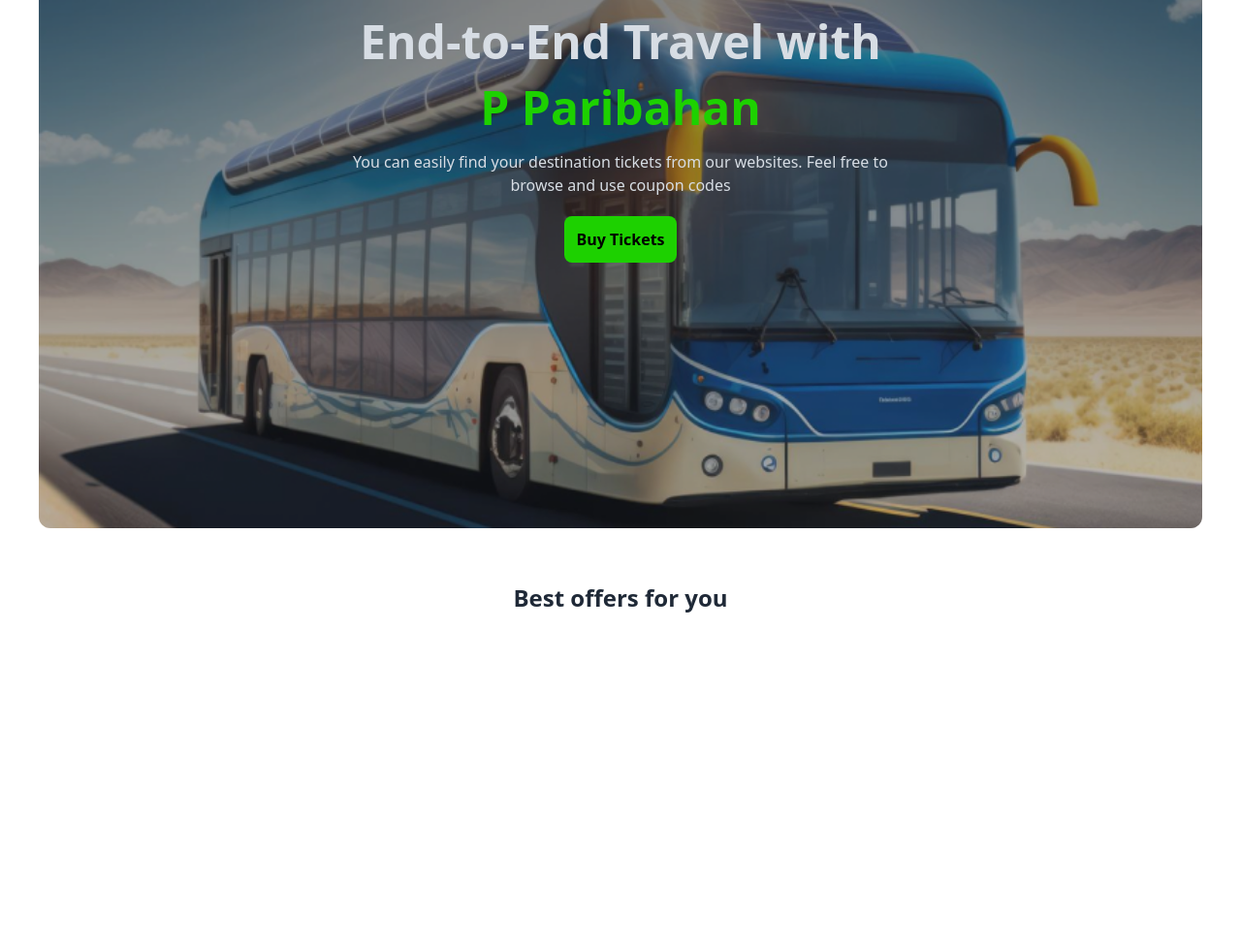
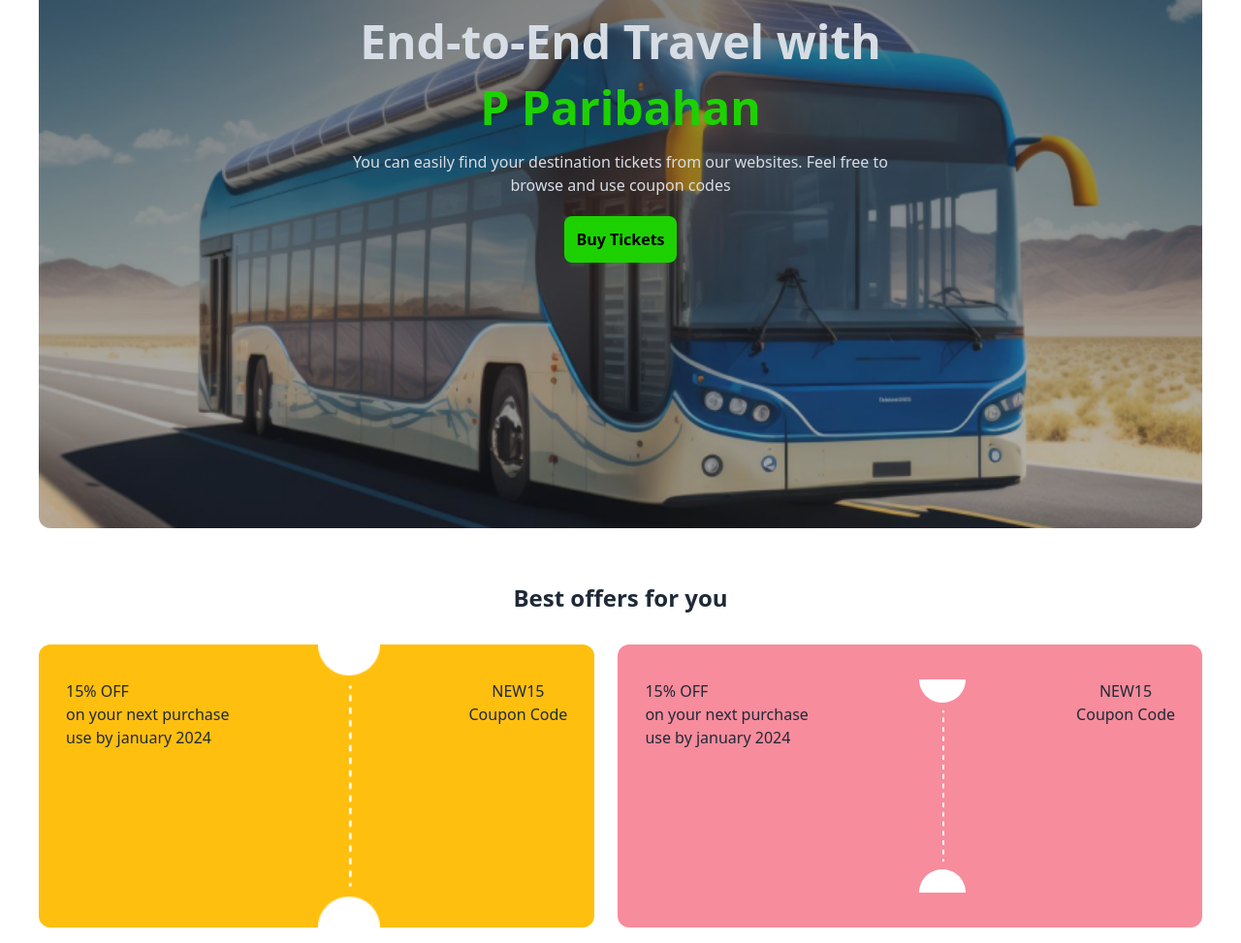
Before and after one commit to OMI786I/Assignment-5-reset, a plain HTML site: page index.html in a window 1280 px wide. Shown: the part 339-1312 px from the top of the page at 97% size. Before the commit the page ends 988 px from the top, so only its background shows below. Drawn offline with nearby package versions, Linux system fonts and the light colour scheme.

Commit message:
getting with coupon texts and sizes

```diff
--- a/index.html
+++ b/index.html
@@ -102,6 +102,34 @@
     <!--offer section starts-->
     <section class="mt-14">
       <h1 class="text-center text-2xl font-bold">Best offers for you</h1>
+      <div class="flex justify-center gap-6 mt-8">
+        <div class="bg-[#ffbf0f] flex justify-between w-full rounded-xl">
+          <div class="px-7 py-9">
+            <h1>15% OFF</h1>
+            <p>on your next purchase</p>
+            <p>use by january 2024</p>
+          </div>
+          <img src="images/cupon-devider.png" />
+          <div class="text-center px-7 py-9">
+            <h1>NEW15</h1>
+            <p>Coupon Code</p>
+          </div>
+        </div>
+        <div
+          class="bg-[#f78c9c] flex justify-between w-full py-9 px-7 rounded-xl"
+        >
+          <div>
+            <h1>15% OFF</h1>
+            <p>on your next purchase</p>
+            <p>use by january 2024</p>
+          </div>
+          <img src="images/cupon-devider.png" alt="" />
+          <div class="text-center">
+            <h1>NEW15</h1>
+            <p>Coupon Code</p>
+          </div>
+        </div>
+      </div>
     </section>
     <!--offer section ends-->
   </body>
```
